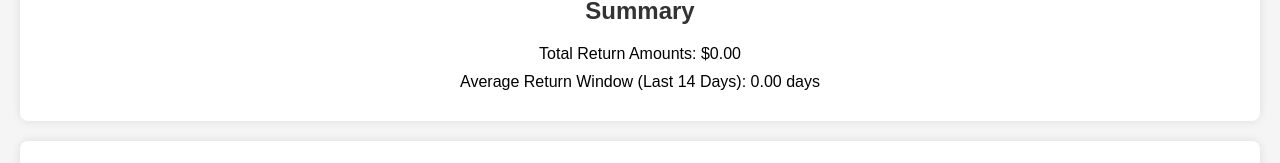
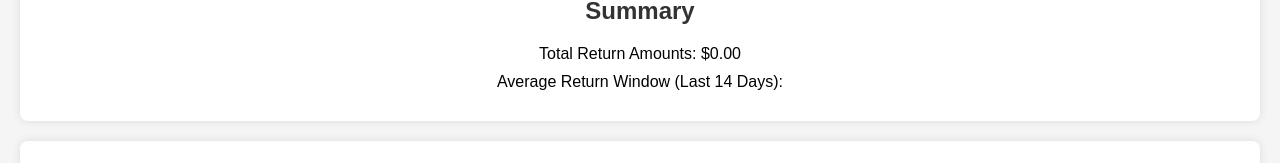
Before and after one commit to PamBWillenz/Returns-Dashboard-Frontend, a React (Create React App) app: page / in a window 1280 px wide. Shown: the part 162-325 px from the top of the page. Built offline with nearby package versions, Linux system fonts and the light colour scheme; no server answers.

Commit message:
frontend is showing correct return amounts and average window

```diff
--- a/src/components/Dashboard.js
+++ b/src/components/Dashboard.js
@@ -12,16 +12,19 @@ const Dashboard = () => {
   const [merchantData, setMerchantData] = useState([]);
   const [selectedMerchant, setSelectedMerchant] = useState("");
   const [totalReturnAmount, setTotalReturnAmount] = useState(0);
-  const [averageReturnWindow, setAverageReturnWindow] = useState(0);
+  const [averageReturnWindow, setAverageReturnWindow] = useState("");
   const [loading, setLoading] = useState(true);
   const [searchTerm, setSearchTerm] = useState("");
   const [successMessage, setSuccessMessage] = useState("");
 
   const updateSummary = (merchant) => {
     const totalAmount = parseFloat(merchant.total_return_amount);
-    const averageWindow = parseFloat(merchant.average_return_window);
+    const averageWindow =
+      merchant.average_return_window === "-"
+        ? "No recent returns"
+        : parseFloat(merchant.average_return_window).toFixed(2);
     setTotalReturnAmount(isNaN(totalAmount) ? 0 : totalAmount);
-    setAverageReturnWindow(isNaN(averageWindow) ? 0 : averageWindow);
+    setAverageReturnWindow(averageWindow);
   };
 
   // First useEffect: Fetching data when the component mounts
@@ -147,10 +150,7 @@ const Dashboard = () => {
           <div className="summary">
             <h2>Summary</h2>
             <p>Total Return Amounts: ${totalReturnAmount.toFixed(2)}</p>
-            <p>
-              Average Return Window (Last 14 Days):{" "}
-              {averageReturnWindow.toFixed(2)} days
-            </p>
+            <p>Average Return Window (Last 14 Days): {averageReturnWindow}</p>
           </div>
           <div className="search">
             <input
```
